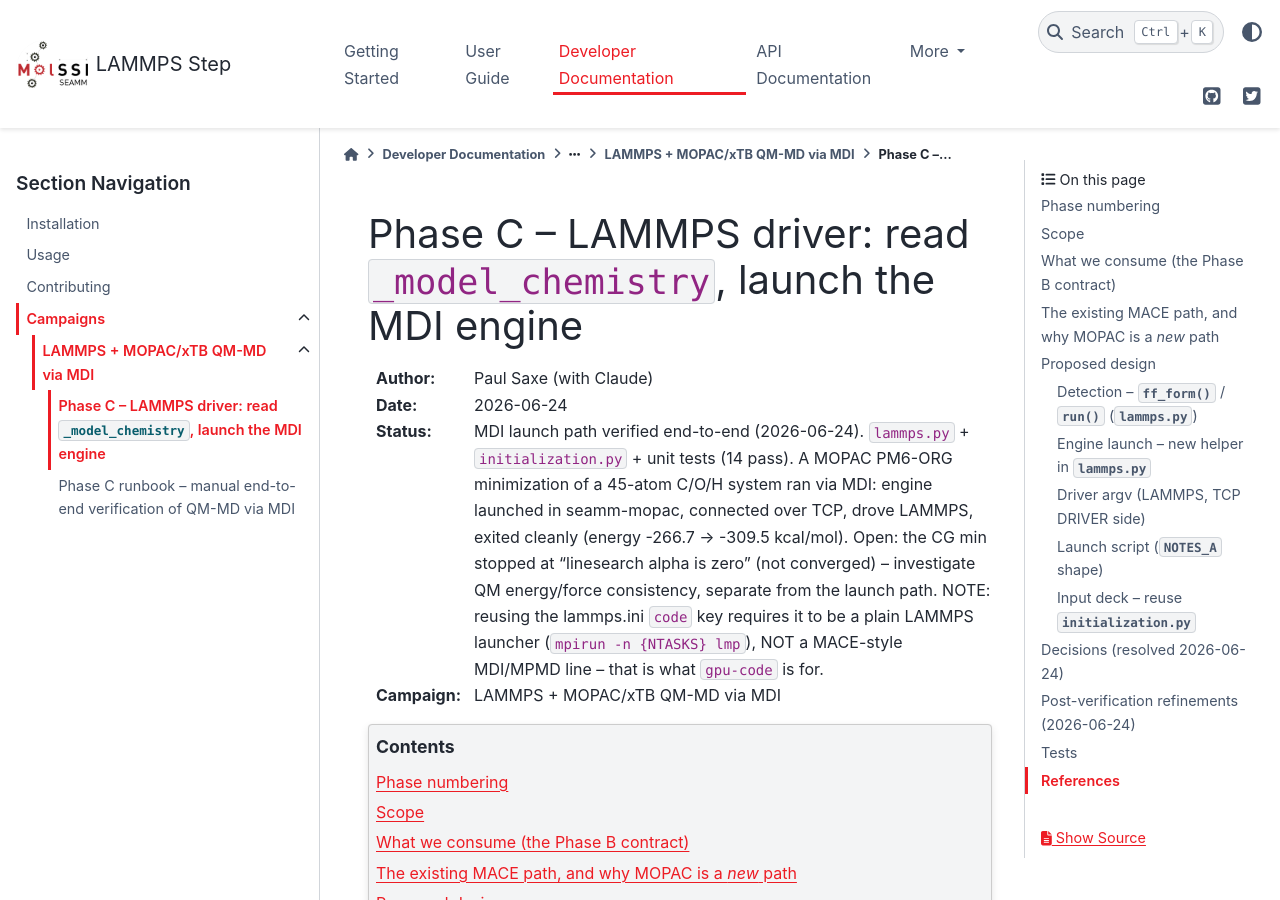
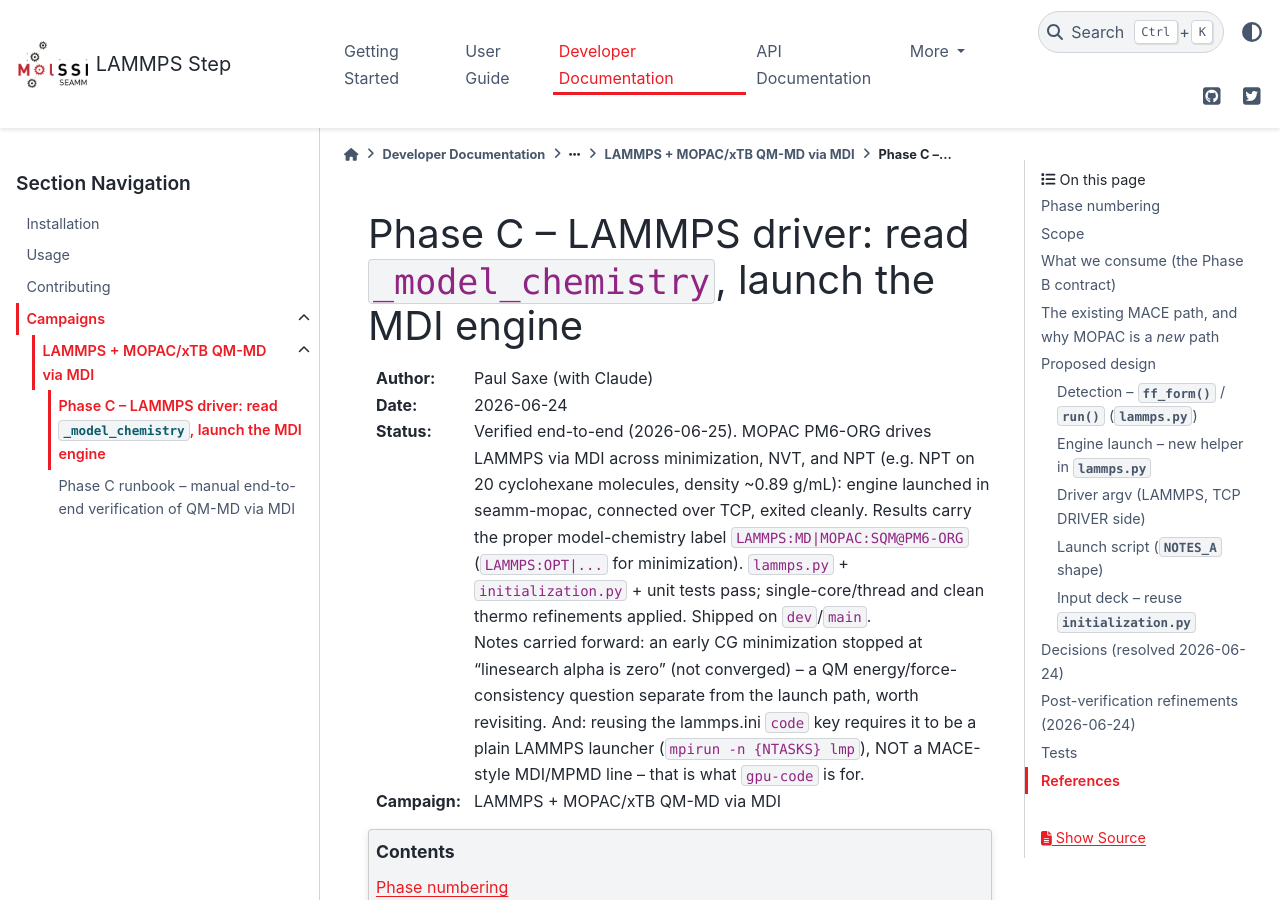
Before and after one commit to molssi-seamm/lammps_step, a Sphinx documentation site: the page built from docs/developer_guide/campaigns/2026-06-22/NOTES_C.rst, in a window 1280 px wide and 900 px high. Built offline with Sphinx 7.4.7 and the PyData theme 0.15.4, drawn with Linux system fonts in a browser that asks for light colours; pages that are not in the unit, such as notebooks, are missing from menus.

Commit message:
Mark Phase C (QM-MD over MDI) verified end-to-end
MOPAC PM6-ORG drives LAMMPS via MDI across minimization, NVT, and NPT
(incl. 20-molecule cyclohexane NPT), with the proper
LAMMPS:MD|MOPAC:SQM@PM6-ORG provenance label.

Co-Authored-By: Claude Opus 4.8 (1M context) <noreply@anthropic.com>

```diff
--- a/docs/developer_guide/campaigns/2026-06-22/NOTES_C.rst
+++ b/docs/developer_guide/campaigns/2026-06-22/NOTES_C.rst
@@ -6,14 +6,19 @@ Phase C -- LAMMPS driver: read ``_model_chemistry``, launch the MDI engine
 
 :Author: Paul Saxe (with Claude)
 :Date: 2026-06-24
-:Status: MDI launch path verified end-to-end (2026-06-24). ``lammps.py`` +
-         ``initialization.py`` + unit tests (14 pass). A MOPAC PM6-ORG
-         minimization of a 45-atom C/O/H system ran via MDI: engine launched in
-         seamm-mopac, connected over TCP, drove LAMMPS, exited cleanly (energy
-         -266.7 -> -309.5 kcal/mol). Open: the CG min stopped at
-         "linesearch alpha is zero" (not converged) -- investigate QM
-         energy/force consistency, separate from the launch path. NOTE: reusing
-         the lammps.ini ``code`` key requires it to be a plain LAMMPS launcher
+:Status: Verified end-to-end (2026-06-25). MOPAC PM6-ORG drives LAMMPS via MDI
+         across minimization, NVT, and NPT (e.g. NPT on 20 cyclohexane
+         molecules, density ~0.89 g/mL): engine launched in seamm-mopac,
+         connected over TCP, exited cleanly. Results carry the proper
+         model-chemistry label ``LAMMPS:MD|MOPAC:SQM@PM6-ORG`` (``LAMMPS:OPT|...``
+         for minimization). ``lammps.py`` + ``initialization.py`` + unit tests
+         pass; single-core/thread and clean thermo refinements applied. Shipped
+         on ``dev``/``main``.
+
+         Notes carried forward: an early CG minimization stopped at "linesearch
+         alpha is zero" (not converged) -- a QM energy/force-consistency question
+         separate from the launch path, worth revisiting. And: reusing the
+         lammps.ini ``code`` key requires it to be a plain LAMMPS launcher
          (``mpirun -n {NTASKS} lmp``), NOT a MACE-style MDI/MPMD line -- that is
          what ``gpu-code`` is for.
 :Campaign: LAMMPS + MOPAC/xTB QM-MD via MDI
```
